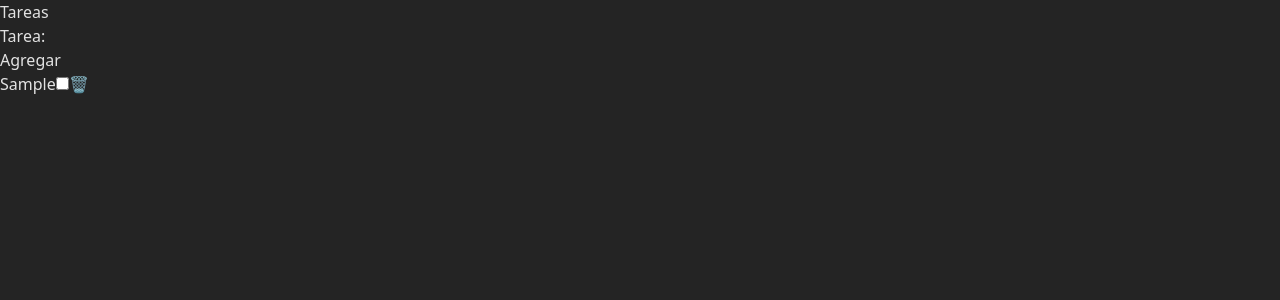
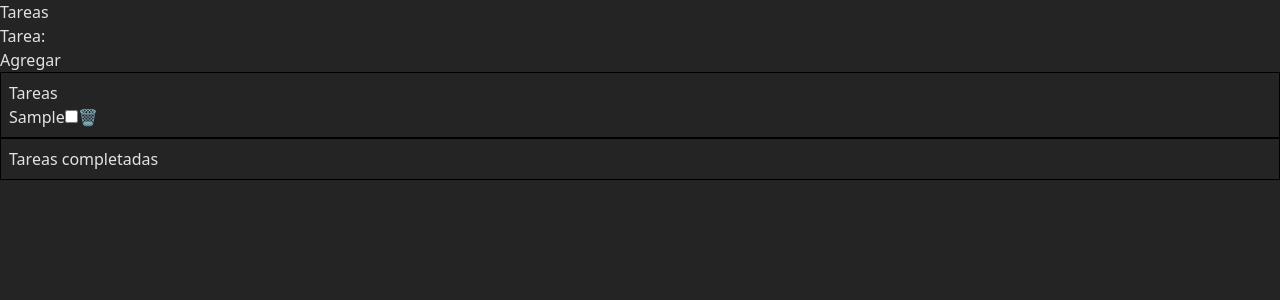
Before and after one commit to fede-vazquez/Progra_4_UTN, a React (Vite) app in the folder repaso_react/front/tasks/: page / in a window 1280 px wide. Both pictures are taken after typing "Sample" into the empty fields and a click on the button "Agregar". Shown: the top 300 px of the page. Built offline with nearby package versions, Linux system fonts and the light colour scheme.

Commit message:
Modulariza los componentes de tarea, lista de tareas

```diff
--- a/repaso_react/front/tasks/package.json
+++ b/repaso_react/front/tasks/package.json
@@ -13,7 +13,8 @@
     "@tailwindcss/vite": "^4.1.12",
     "react": "^19.1.1",
     "react-dom": "^19.1.1",
-    "tailwindcss": "^4.1.12"
+    "tailwindcss": "^4.1.12",
+    "uuid": "^11.1.0"
   },
   "devDependencies": {
     "@eslint/js": "^9.33.0",
--- a/repaso_react/front/tasks/src/components/form-task.jsx
+++ b/repaso_react/front/tasks/src/components/form-task.jsx
@@ -1,4 +1,6 @@
 import { useTasks } from "../hooks/use-tasks";
+import Task from "./task";
+import TaskList from "./task-list";
 
 export default function FormTask() {
     const { tasks, addTask, completeTask, deleteTask } = useTasks();
@@ -25,23 +27,18 @@ export default function FormTask() {
                 </div>
                 <button>Agregar</button>
             </form>
-            <ul>
-                {tasks?.map(t => (
-                    <li key={t.id}>
-                        <span className={`${t.completed && "text-green-700"}`}>
-                            {t.text}
-                        </span>
-                        {!t.completed && (
-                            <input
-                                type="checkbox"
-                                id={t.id}
-                                onClick={() => completeTask(t.id)}
-                            />
-                        )}
-                        <button onClick={() => deleteTask(t.id)}> 🗑</button>
-                    </li>
-                ))}
-            </ul>
+            <TaskList
+                title="Tareas"
+                tasks={tasks.filter(t => !t.completed)}
+                completeTask={completeTask}
+                deleteTask={deleteTask}
+            />
+            <TaskList
+                title="Tareas completadas"
+                tasks={tasks.filter(t => t.completed)}
+                completeTask={completeTask}
+                deleteTask={deleteTask}
+            />
         </>
     );
 }
--- /dev/null
+++ b/repaso_react/front/tasks/src/components/task-list.jsx
@@ -0,0 +1,23 @@
+import Task from "./task";
+
+export default function TaskList({ title, tasks, completeTask, deleteTask }) {
+    return (
+        <section className="border border-black p-2">
+            <h3>{title}</h3>
+            <ul>
+                {tasks?.map(t => (
+                    <Task
+                        key={t.id}
+                        onComplete={() => {
+                            completeTask(t.id);
+                        }}
+                        onDelete={() => {
+                            deleteTask(t.id);
+                        }}
+                        {...t}
+                    />
+                ))}
+            </ul>
+        </section>
+    );
+}
--- /dev/null
+++ b/repaso_react/front/tasks/src/components/task.jsx
@@ -0,0 +1,11 @@
+export default function Task({ id, text, completed, onComplete, onDelete }) {
+    return (
+        <li key={id}>
+            <span className={`${completed && "text-green-700"}`}>{text}</span>
+            {!completed && (
+                <input type="checkbox" id={id} onClick={onComplete} />
+            )}
+            <button onClick={onDelete}> 🗑</button>
+        </li>
+    );
+}
--- a/repaso_react/front/tasks/src/hooks/use-tasks.js
+++ b/repaso_react/front/tasks/src/hooks/use-tasks.js
@@ -1,5 +1,6 @@
 import { isNullOrEmpty } from "../utils/string-validation";
 import { useArray } from "./use-array";
+import { v4 as uuidv4 } from "uuid";
 
 export const useTasks = (initialValue = []) => {
     const {
@@ -18,7 +19,7 @@ export const useTasks = (initialValue = []) => {
             if (taskFound) return reject("task already added or not completed");
 
             const task = {
-                id: new Date(),
+                id: uuidv4(),
                 text,
                 completed: false,
             };
```
Also changed, not shown: 1 other file (tests, documents, lock files or other folders).
